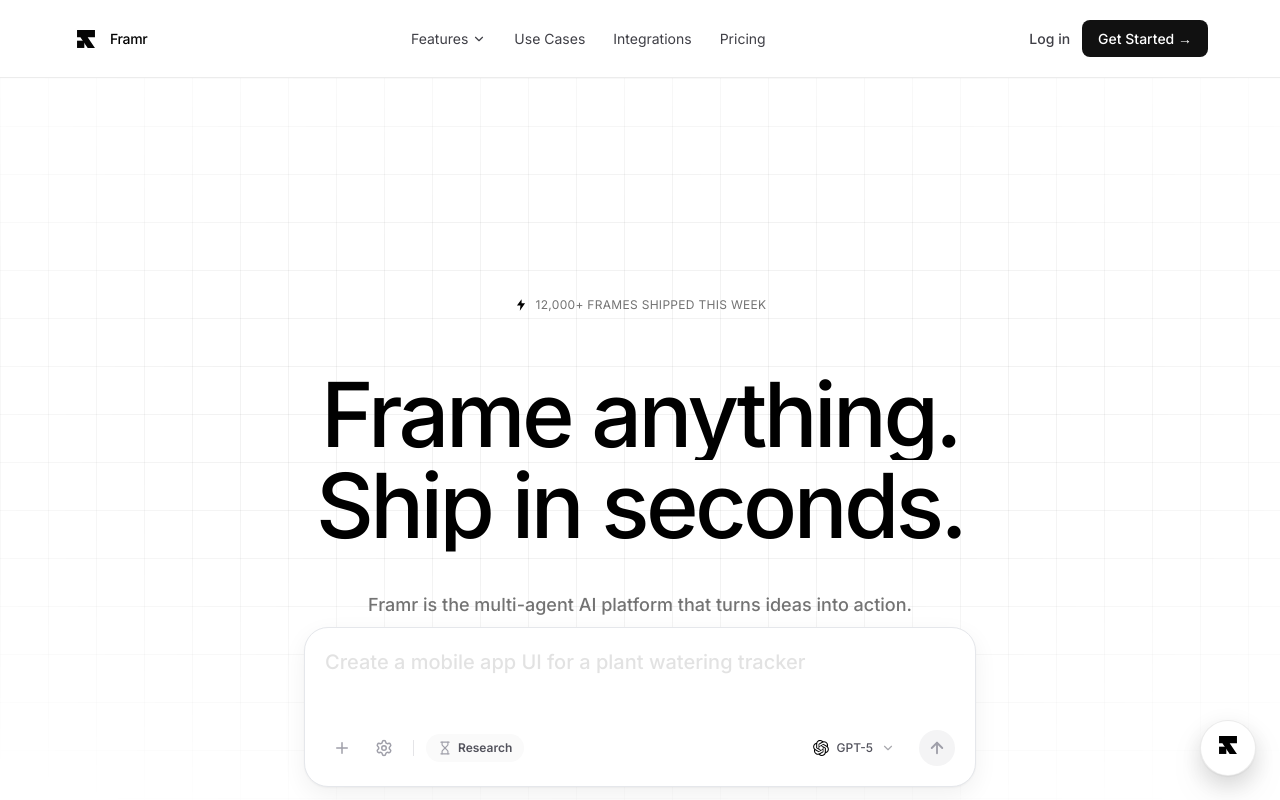
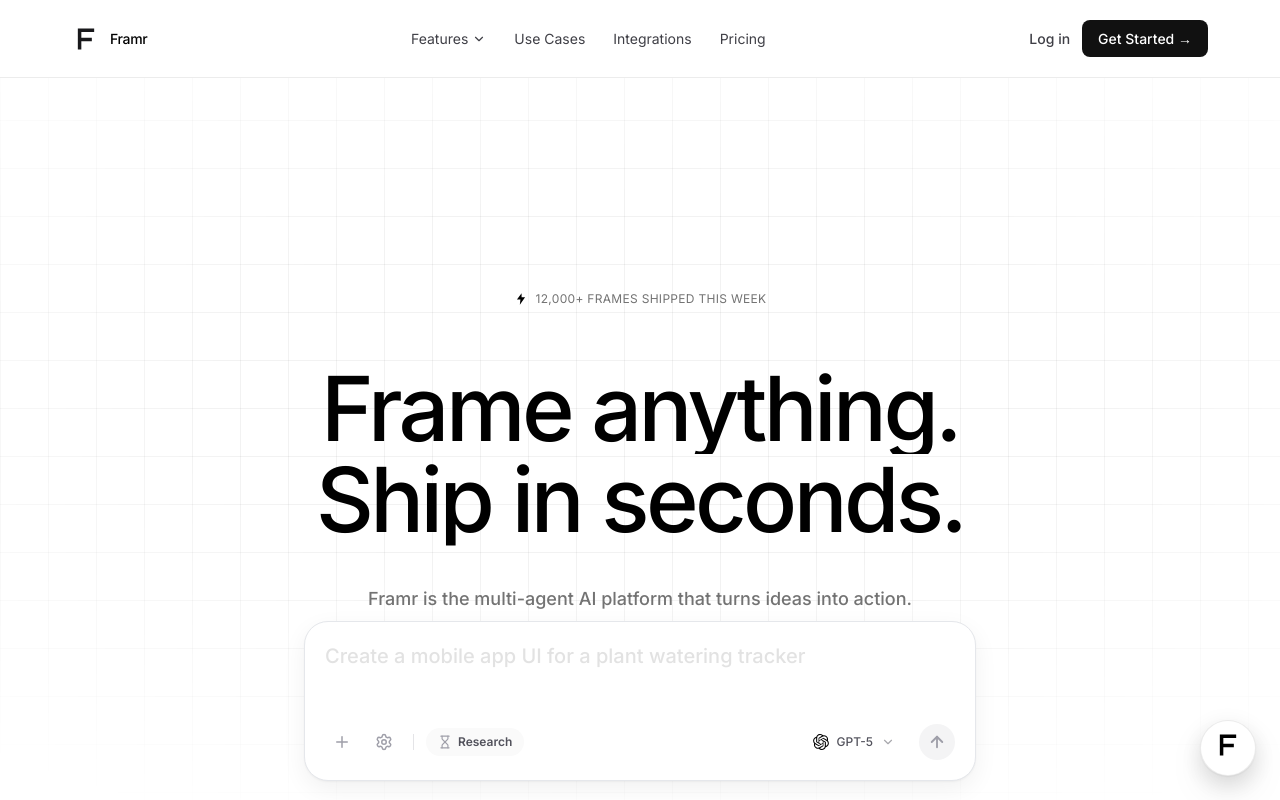
Before and after one commit to Lindsey802/Framr-Landing-Page, a React (Vite) app: page / in a window 1280 px wide. Shown: the top 800 px of the page. Built offline with nearby package versions, Linux system fonts and the light colour scheme.

Commit message:
Make navbar fixed on scroll and simplify logo to F mark

```diff
--- a/src/App.tsx
+++ b/src/App.tsx
@@ -12,7 +12,7 @@
 
 export default function App() {
   return (
-    <div className="min-h-screen bg-white selection:bg-sky-100 selection:text-sky-900 overflow-x-hidden" id="app-root">
+    <div className="min-h-screen bg-white selection:bg-sky-100 selection:text-sky-900 overflow-x-hidden pt-[72px]" id="app-root">
       <Navbar />
 
       {/* Hero Section */}
--- a/src/components/brand/FramrLogo.tsx
+++ b/src/components/brand/FramrLogo.tsx
@@ -6,14 +6,13 @@
 
 export const FramrLogo = ({ className = '', size = 32 }: FramrLogoProps) => (
   <svg
-    viewBox="0 0 100 100"
+    viewBox="0 0 24 24"
     width={size}
     height={size}
     aria-label="Framr"
     role="img"
     className={className}
   >
-    <path d="M18 18H82V44L56 44L82 82H56L30 44H18Z" fill="#050505" />
-    <path d="M18 56H44V82H18Z" fill="#050505" />
+    <path d="M5 3h14v3H8v5h9v3H8v7H5z" fill="currentColor" />
   </svg>
 );
--- a/src/index.css
+++ b/src/index.css
@@ -45,8 +45,10 @@
 
 /* Navbar Base Styles */
 .navbar {
-  position: sticky;
+  position: fixed;
   top: 0;
+  left: 0;
+  right: 0;
   z-index: 50;
   background: rgba(255, 255, 255, 0.85);
   backdrop-filter: blur(12px);
```
